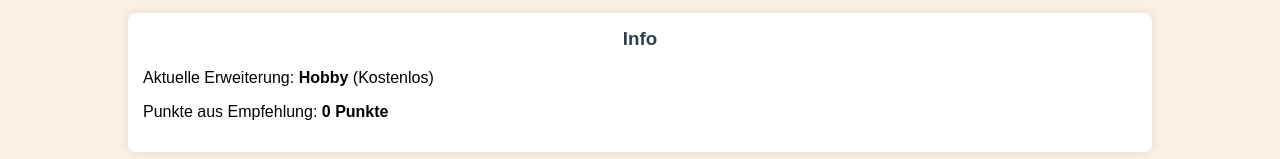
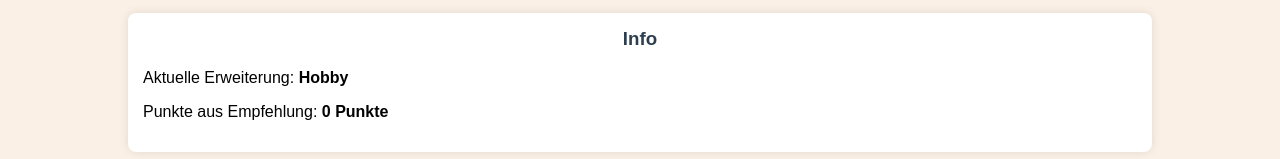
Before and after one commit to Martin-maker04/meine-website, a plain HTML site: page index.html in a window 1280 px wide. Shown: the part 240-399 px from the top of the page. Drawn offline with Linux system fonts and the light colour scheme.

Commit message:
Update index.html

```diff
--- a/index.html
+++ b/index.html
@@ -113,7 +113,7 @@
         <!-- Info-Box -->
         <div class="box">
             <h3>Info</h3>
-            <p>Aktuelle Erweiterung: <strong>Hobby</strong> (Kostenlos)</p>
+            <p>Aktuelle Erweiterung: <strong>Hobby</strong></p>
             <p>Punkte aus Empfehlung: <strong>0 Punkte</strong></p>
         </div>
 
```
